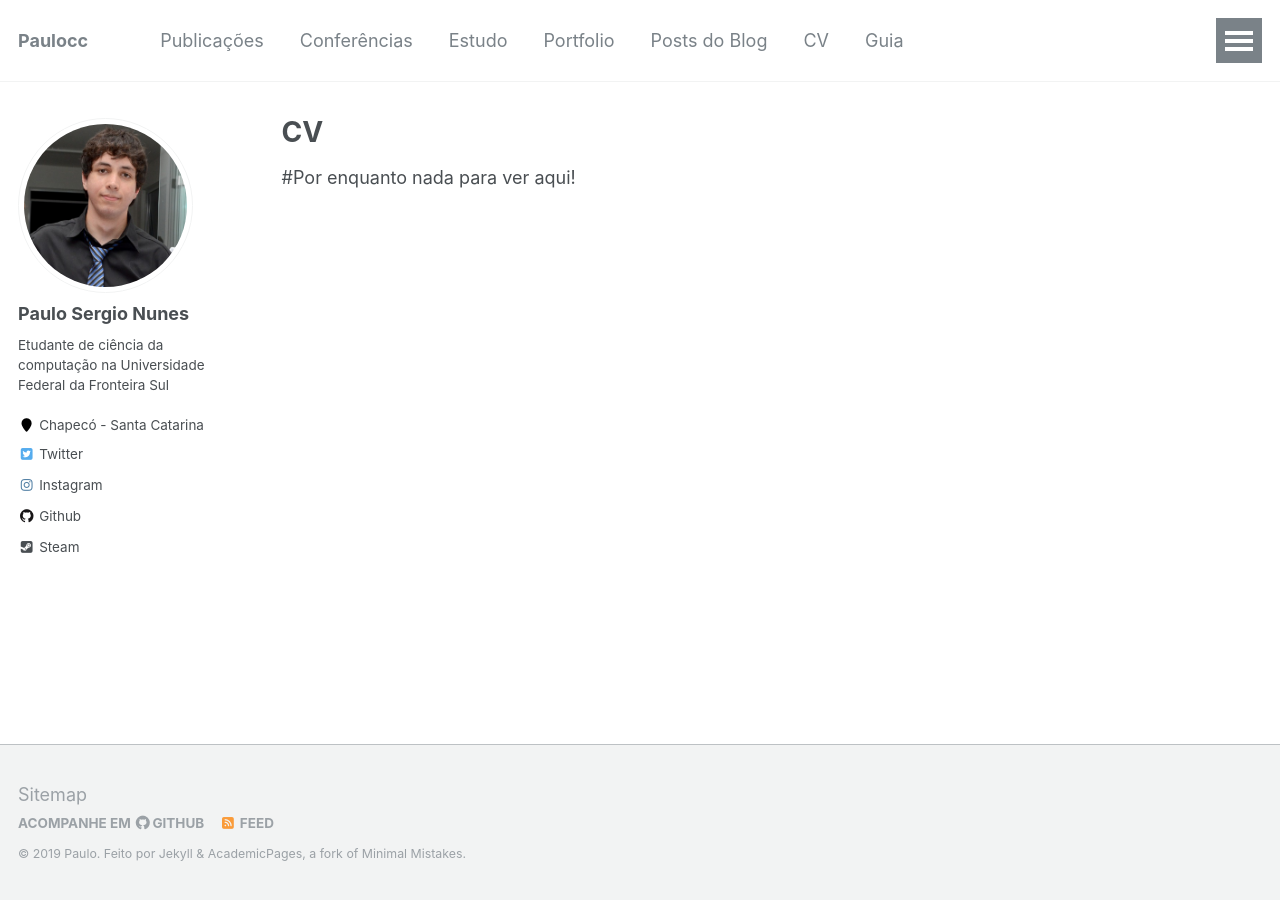
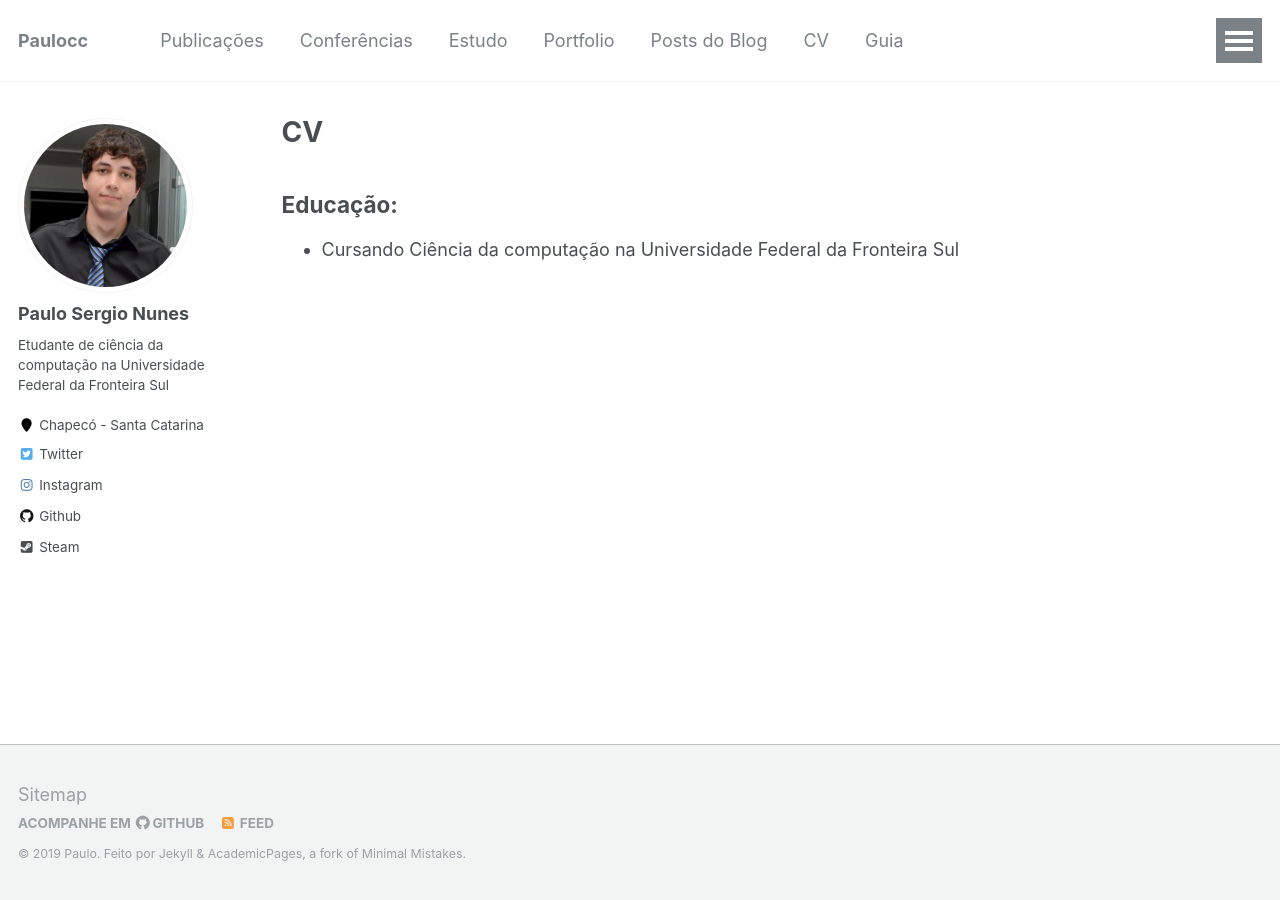
Before and after one commit to Paulocc/site, a Jekyll site: the page built from _pages/cv.md, in a window 1280 px wide. Built offline with Jekyll 4.4.1, drawn with Linux system fonts in a browser that asks for light colours; nearby versions of some CDN libraries; a script bundle is joined from its source files by our own code; library files that are not in the unit come from our copies.

Commit message:
Update cv.md

```diff
--- a/_pages/cv.md
+++ b/_pages/cv.md
@@ -7,4 +7,6 @@ redirect_from:
   - /resume
 ---
 
-#Por enquanto nada para ver aqui!
+## Educação:
+
+* Cursando Ciência da computação na Universidade Federal da Fronteira Sul
```
